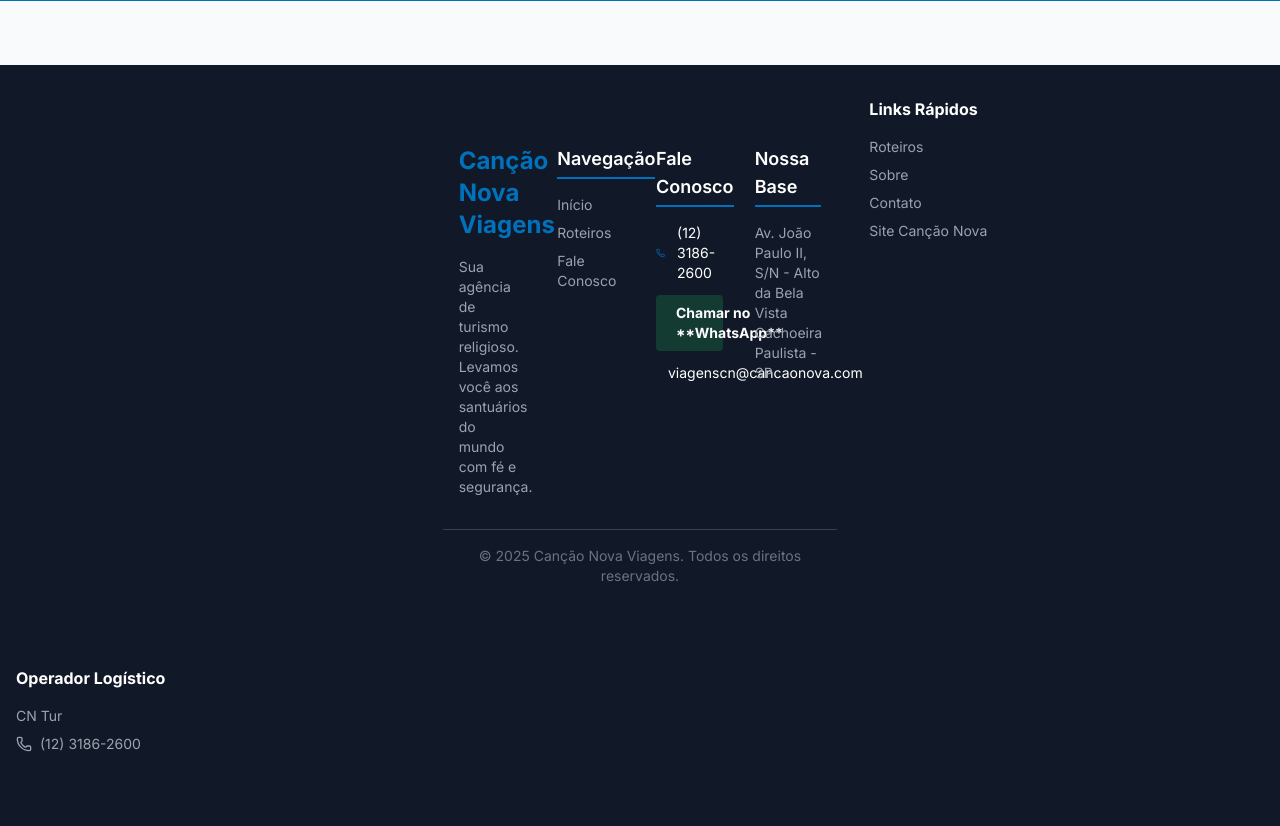
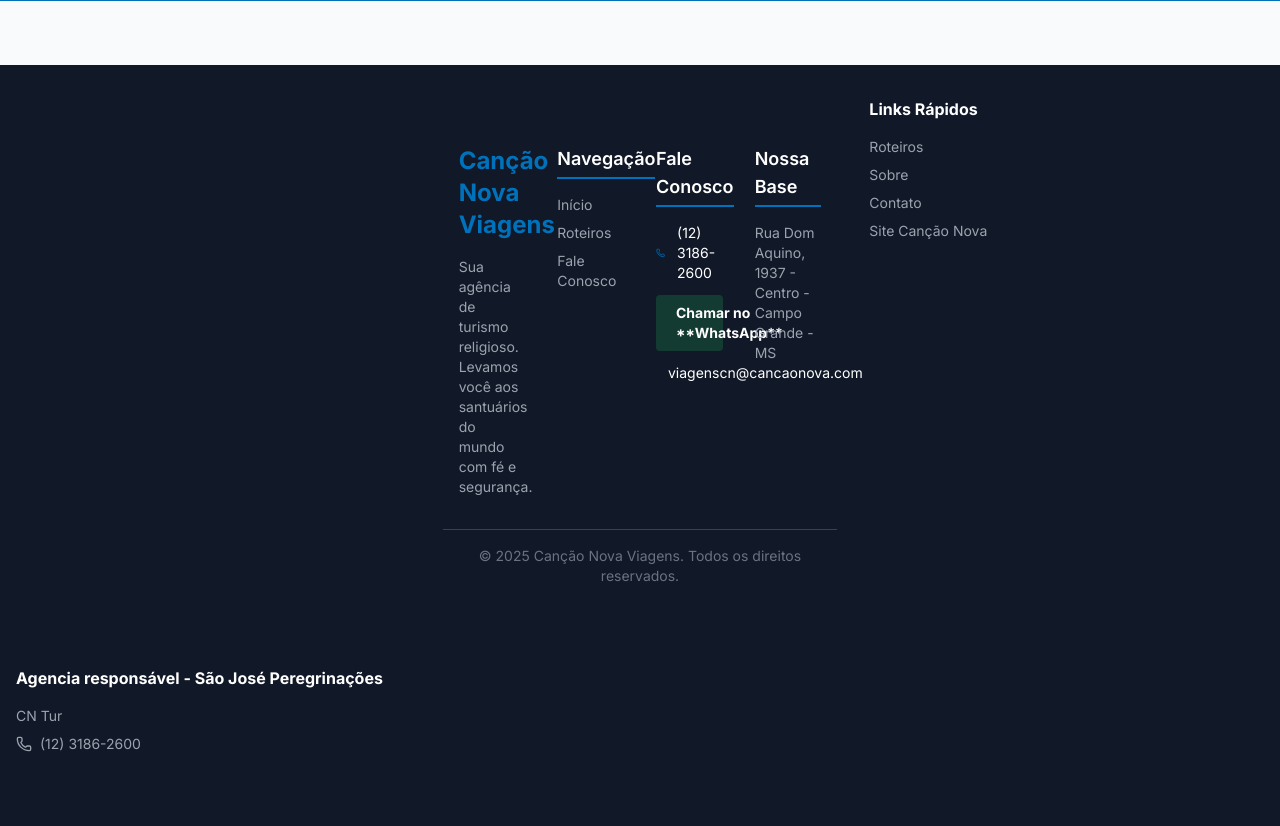
Before and after one commit to marcelofcn/peregrinecomacancaonova, a Flask app: page / in a window 1280 px wide. Shown: the part 965-1791 px from the top of the page. Run offline with Flask 3, Linux system fonts and the light colour scheme; some libraries are stand-ins or nearby versions.

Commit message:
Update base.html

```diff
--- a/templates/base.html
+++ b/templates/base.html
@@ -149,8 +149,8 @@
         <div>
             <h4 class="text-lg font-semibold mb-4 border-b-2 border-cancao-blue inline-block pb-1">Nossa Base</h4>
             <p class="text-sm text-gray-400">
-                Av. João Paulo II, S/N - Alto da Bela Vista<br>
-                Cachoeira Paulista - SP
+                Rua Dom Aquino, 1937 - Centro - <br>
+                Campo Grande - MS
             </p>
         </div>
     </div>
@@ -169,7 +169,7 @@
                 </div>
 
                 <div>
-                    <h4 class="font-bold mb-4">Operador Logístico</h4>
+                    <h4 class="font-bold mb-4">Agencia responsável - São José Peregrinações</h4>
                     <p class="text-gray-400 text-sm mb-2">{{ operator_name }}</p>
                     <p class="text-gray-400 text-sm flex items-center gap-2">
                         <i data-lucide="phone" class="w-4 h-4"></i>
```
